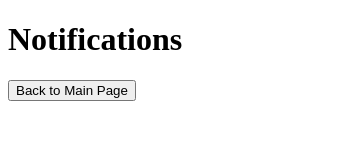
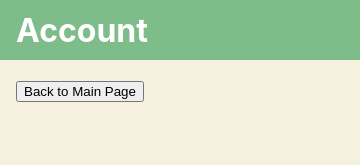
Before and after one commit to CarlBaines/EnterpriseProjectApp, an Electron app: page frontend/pages/notifications.html in a window 360 px wide. Drawn offline with Linux system fonts and the light colour scheme.

Commit message:
Refactor account, notifications, and settings pages: update styles and structure; add fixed navigation bars

```diff
--- a/frontend/pages/notifications.html
+++ b/frontend/pages/notifications.html
@@ -4,11 +4,16 @@
     <meta charset="UTF-8" />
     <meta name="viewport" content="width=device-width, initial-scale=1.0" />
     <title>Notifications</title>
-    <link rel="stylesheet" href="../notifications.css" />
+    <link rel="stylesheet" href="../styles/notifications.css" />
   </head>
   <body>
-    <h1>Notifications</h1>
-    <button onclick="window.location.href = 'homepage.html'">
-      Back to Main Page
-    </button>
+    <div class="fixed-bar-top">
+      <h1>Account</h1>
+    </div>
+    <div class="app">
+      <button onclick="window.location.href = 'homepage.html'">
+        Back to Main Page
+      </button>
+    </div>
   </body>
+</html>
--- /dev/null
+++ b/frontend/styles/account.css
@@ -0,0 +1,58 @@
+:root {
+  --primary-color: #7ebc89;
+  --background-color: #f6f1de;
+  --text-color: #333;
+  --base-font-size: 16px;
+}
+
+body {
+  background-color: #f6f1de;
+  font-family: "Inter", sans-serif;
+  margin: 0;
+  padding: 0;
+  font-size: var(--base-font-size);
+}
+
+.fixed-bar-top {
+  position: fixed;
+  top: 0;
+  left: 0;
+  width: 100%;
+  height: 60px;
+  display: flex;
+  padding: 0 16px;
+  z-index: 1000;
+  background-color: #7ebc89;
+  color: white;
+  align-items: center;
+}
+
+.app {
+  padding: 16px;
+  padding-top: 80px;
+  padding-bottom: 60px;
+}
+
+.fixed-bar-bottom {
+  position: fixed;
+  bottom: 0;
+  left: 0;
+  width: 100%;
+  height: 60px;
+  display: grid;
+  grid-template-columns: 1fr auto 1fr;
+  align-items: center;
+  z-index: 1000;
+  background-color: var(--primary-color);
+  color: white;
+  border-top: #78967e 3px solid;
+}
+
+.bottom-navbar-btn {
+  width: 50px;
+  height: 50px;
+  padding: 0;
+  cursor: pointer;
+  display: inline-block;
+  border: none;
+}
--- /dev/null
+++ b/frontend/styles/notifications.css
@@ -0,0 +1,58 @@
+:root {
+  --primary-color: #7ebc89;
+  --background-color: #f6f1de;
+  --text-color: #333;
+  --base-font-size: 16px;
+}
+
+body {
+  background-color: #f6f1de;
+  font-family: "Inter", sans-serif;
+  margin: 0;
+  padding: 0;
+  font-size: var(--base-font-size);
+}
+
+.fixed-bar-top {
+  position: fixed;
+  top: 0;
+  left: 0;
+  width: 100%;
+  height: 60px;
+  display: flex;
+  padding: 0 16px;
+  z-index: 1000;
+  background-color: #7ebc89;
+  color: white;
+  align-items: center;
+}
+
+.app {
+  padding: 16px;
+  padding-top: 80px;
+  padding-bottom: 60px;
+}
+
+.fixed-bar-bottom {
+  position: fixed;
+  bottom: 0;
+  left: 0;
+  width: 100%;
+  height: 60px;
+  display: grid;
+  grid-template-columns: 1fr auto 1fr;
+  align-items: center;
+  z-index: 1000;
+  background-color: var(--primary-color);
+  color: white;
+  border-top: #78967e 3px solid;
+}
+
+.bottom-navbar-btn {
+  width: 50px;
+  height: 50px;
+  padding: 0;
+  cursor: pointer;
+  display: inline-block;
+  border: none;
+}
--- /dev/null
+++ b/frontend/styles/settings.css
@@ -0,0 +1,58 @@
+:root {
+  --primary-color: #7ebc89;
+  --background-color: #f6f1de;
+  --text-color: #333;
+  --base-font-size: 16px;
+}
+
+body {
+  background-color: #f6f1de;
+  font-family: "Inter", sans-serif;
+  margin: 0;
+  padding: 0;
+  font-size: var(--base-font-size);
+}
+
+.fixed-bar-top {
+  position: fixed;
+  top: 0;
+  left: 0;
+  width: 100%;
+  height: 60px;
+  display: flex;
+  padding: 0 16px;
+  z-index: 1000;
+  background-color: #7ebc89;
+  color: white;
+  align-items: center;
+}
+
+.app {
+  padding: 16px;
+  padding-top: 80px;
+  padding-bottom: 60px;
+}
+
+.fixed-bar-bottom {
+  position: fixed;
+  bottom: 0;
+  left: 0;
+  width: 100%;
+  height: 60px;
+  display: grid;
+  grid-template-columns: 1fr auto 1fr;
+  align-items: center;
+  z-index: 1000;
+  background-color: var(--primary-color);
+  color: white;
+  border-top: #78967e 3px solid;
+}
+
+.bottom-navbar-btn {
+  width: 50px;
+  height: 50px;
+  padding: 0;
+  cursor: pointer;
+  display: inline-block;
+  border: none;
+}
```
Also changed, not shown: frontend/pages/account.html (+12 -5 lines), frontend/pages/settings.html (+11 -5 lines), frontend/styles/homepage.css (+0 -16 lines).
